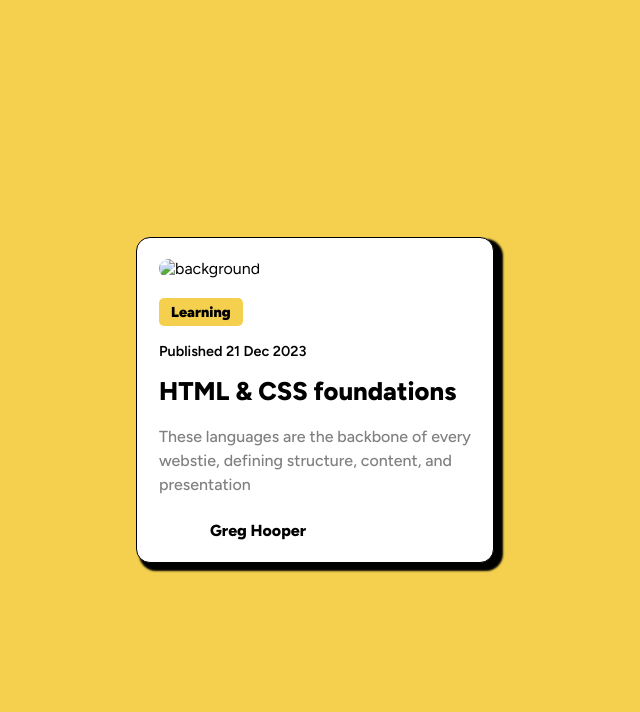
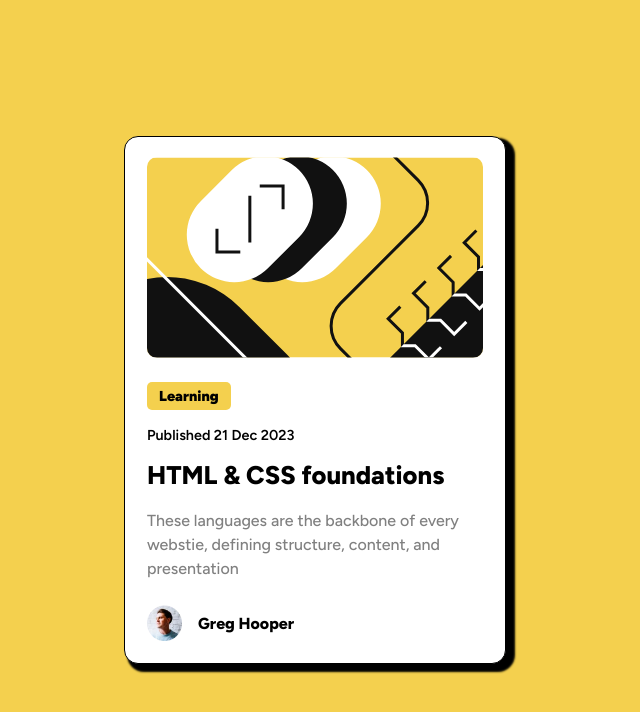
Before and after one commit to jaalzu/challenge-2, a plain HTML site: page index.html in a window 1280 px wide. Shown: the whole page, without its empty margins (325-965 px from the left). Drawn offline with Linux system fonts and the light colour scheme; the site is published under a folder, as on GitHub Pages, so addresses that start at the root find nothing.

Commit message:
fixing img

```diff
--- a/index.html
+++ b/index.html
@@ -15,7 +15,7 @@
   <div class="main">
 
     <div class="card">
-      <img src="/assets/images/illustration-article.svg" alt="background" class="img-bg">
+      <img src="assets/images/illustration-article.svg" alt="background" class="img-bg">
 
       <div class="card__body">
         <span class="card__span">Learning</span>
@@ -24,7 +24,7 @@
         <p class="card__text">These languages are the backbone of every <br> webstie, defining structure, content, and <br> presentation</p>
 
         <div class="card__user">
-          <img src="/assets/images/image-avatar.webp" alt="">
+          <img src="assets/images/image-avatar.webp" alt="">
           <span>Greg Hooper</span>
         </div>
       </div>
```
